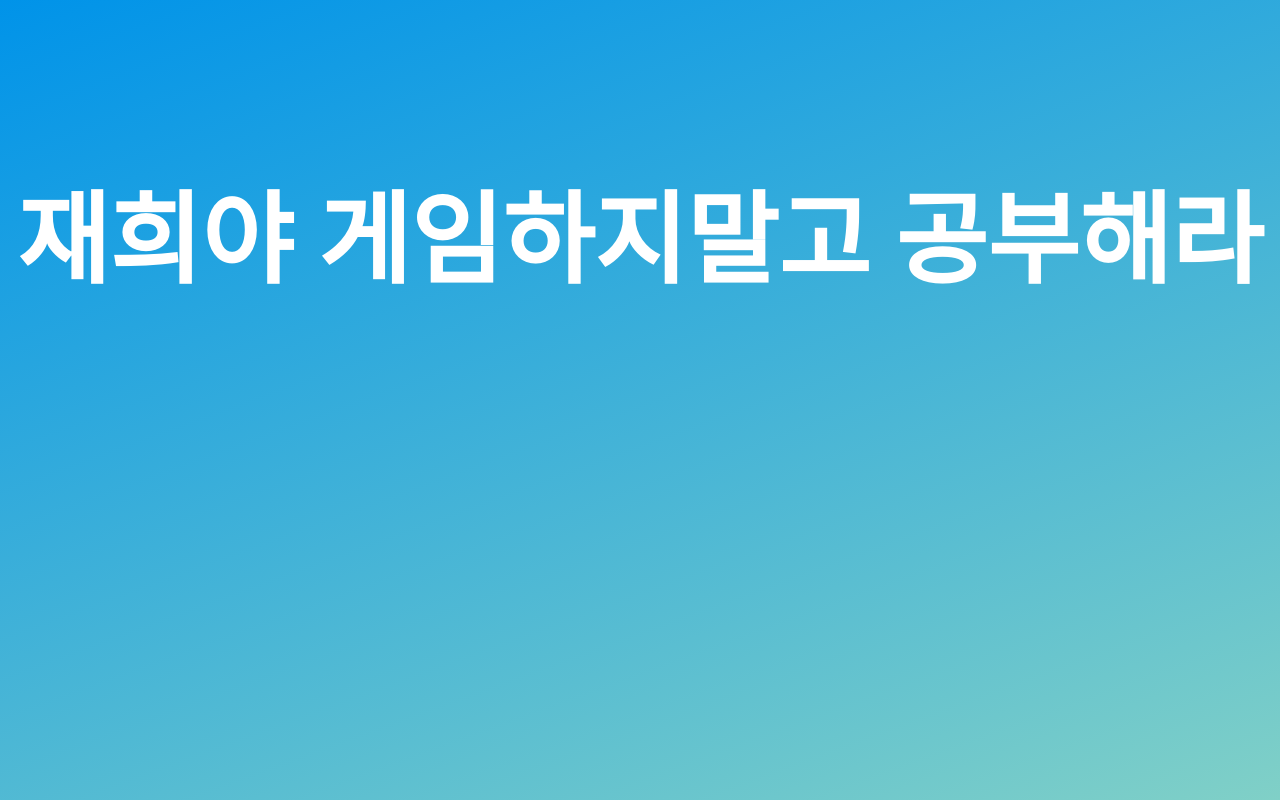
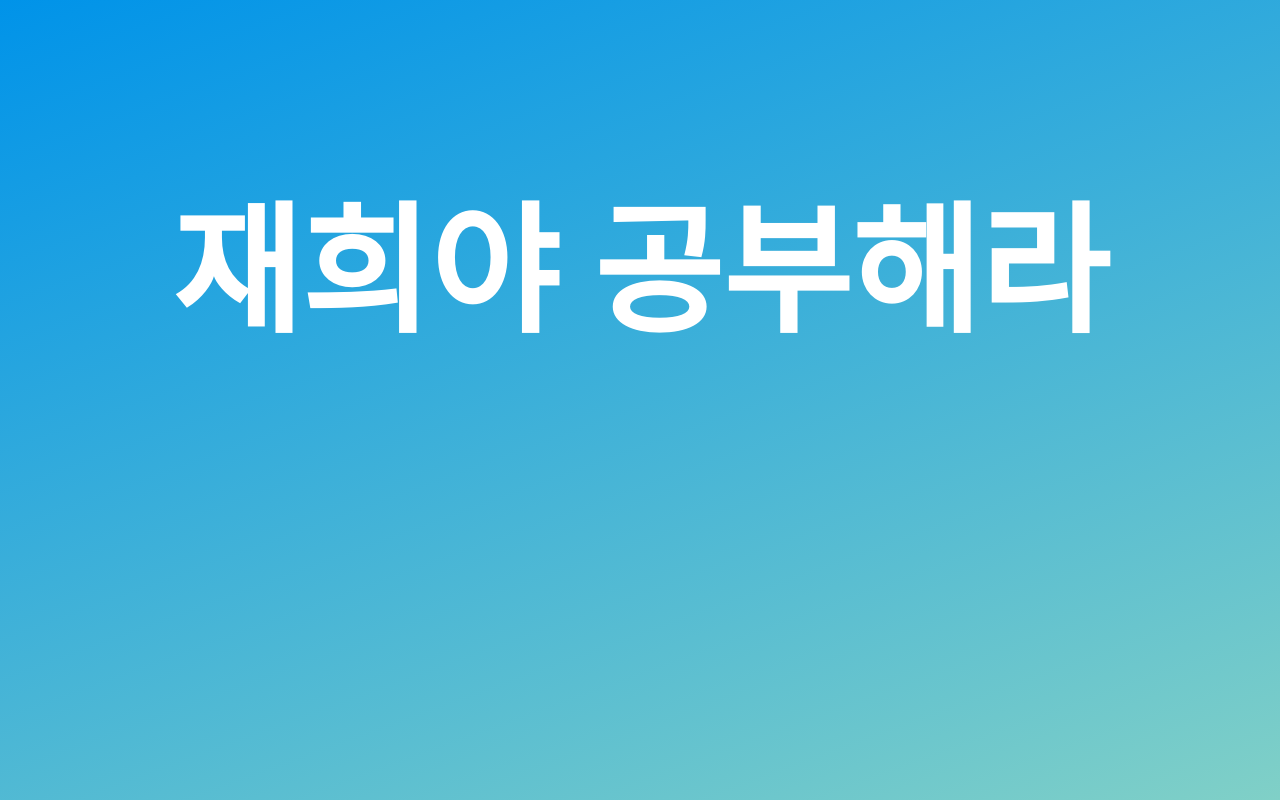
Before and after one commit to ainnot/ainnot.github.io, a plain HTML site: page index.html in a window 1280 px wide. Drawn offline with Linux system fonts and the light colour scheme; a web font is replaced by a local one.

Commit message:
Update index.html

```diff
--- a/index.html
+++ b/index.html
@@ -30,14 +30,14 @@
   }
   #name{
     margin-top: 20vh;
-    font-size: 100px;
+    font-size: 140px;
     font-weight: 600;
   }
     </style>
 </head>
 <body>
     <div id="container">
-        <div id="name">재희야 게임하지말고 공부해라</div>
+        <div id="name">재희야 공부해라</div>
     </div>
 </body>
 </html>
```
